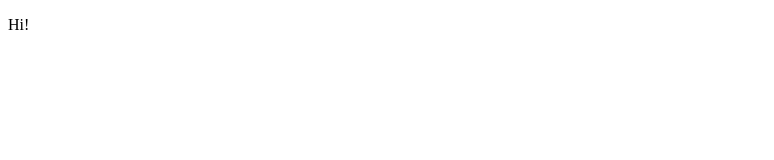
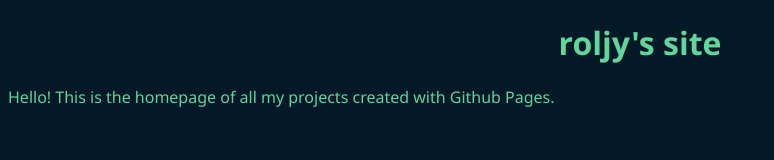
Before and after one commit to roljy/roljy.github.io, a plain HTML site: page index.html in a window 1280 px wide. Shown: the whole page, without its empty margins (0-774 px from the left). Drawn offline with Linux system fonts and the light colour scheme.

Commit message:
Add style.css, make homepage presentable

```diff
--- a/index.html
+++ b/index.html
@@ -4,8 +4,13 @@
   <head>
     <meta charset="utf-8">
     <title>roljy</title>
+    <link href="favicon.ico" rel="shortcut icon" type="image/x-icon">
+    <link href="style.css" rel="stylesheet">
   </head>
   <body>
-        <p>Hi!</p>
+    <h1>roljy's site</h1>
+    <div class="content" id="mainDiv">
+      <p>Hello! This is the homepage of all my projects created with Github Pages.</p>
+    </div>
   </body>
 </html>
--- /dev/null
+++ b/style.css
@@ -0,0 +1,21 @@
+/*
+Tentative colour pallete:
+    #031927 (Rich Black FOGRA 29)
+    #61d59a (Medium Aquamarine)
+    #f2545b (Sizzling Red)
+    #f7b32b (Honey Yellow)
+    #1282a2 (CG Blue)
+*/
+
+body
+{
+    text-align: center;
+    background: #031927;
+    color: #61d59a;
+    font-family: 'Segoe UI', Tahoma, Geneva, Verdana, sans-serif;
+}
+
+div.content
+{
+    text-align: left;
+}
```
Lines whose indentation alone changed are shown as unchanged.
